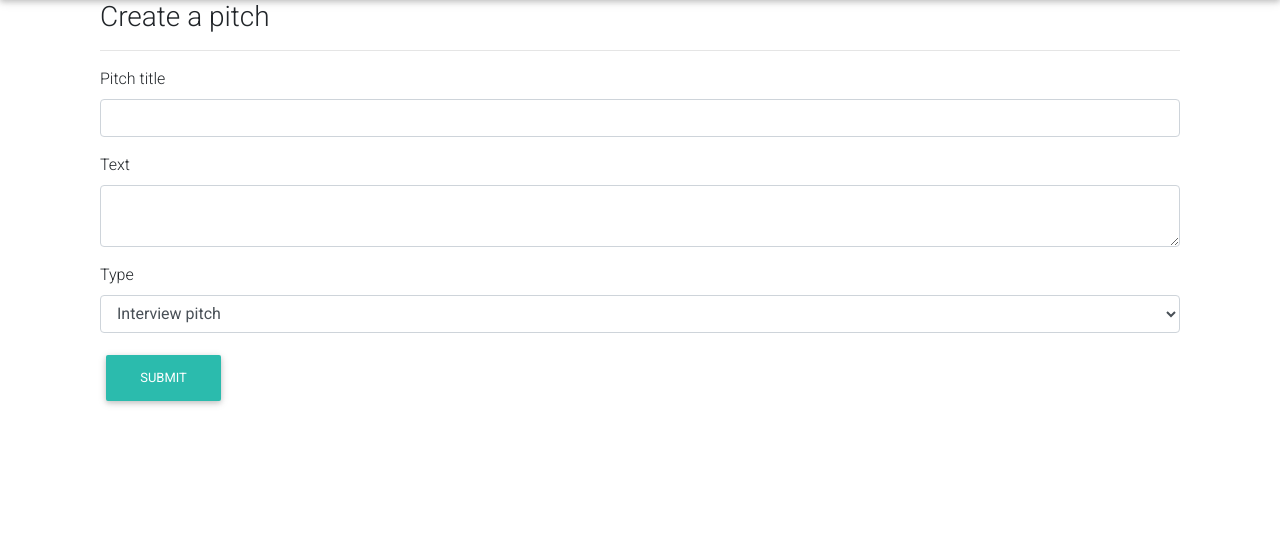
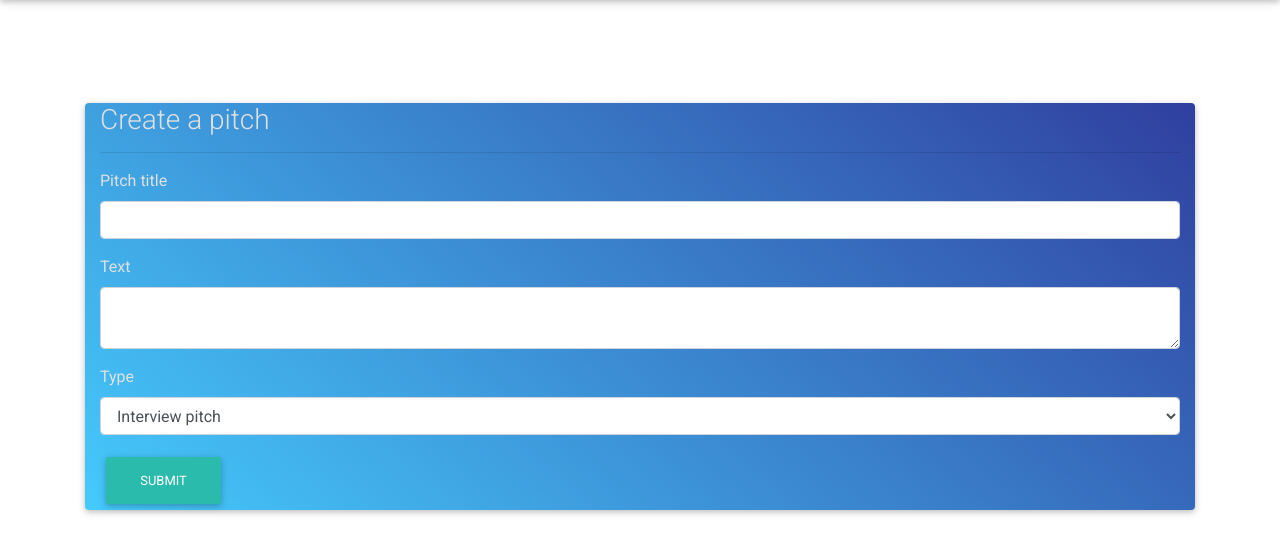
Before and after one commit to NgugiMuthoni/Pitchapp, a Flask app: page /pitch/new in a window 1280 px wide. Shown: the part 74-628 px from the top of the page. Run offline with Flask 2, Linux system fonts and the light colour scheme; the visitor is signed in with stand-in values (Sample User, id 1); data comes from the database, SQL or seed files in the repository; some libraries are stand-ins or nearby versions.

Commit message:
changes to styling

```diff
--- a/app/templates/new_pitch.html
+++ b/app/templates/new_pitch.html
@@ -2,11 +2,14 @@
 {% import "bootstrap/wtf.html" as wtf %}
 
 {% block content %}
-    <div class="container">
-        <div class="col-md-12">
-            <h3>Create a pitch</h3>
+    <div class="container" style="margin-top: 8%">
+
+        <div class="card blue-gradient text-light">
+            <div class="container-fluid">
+             <h3>Create a pitch</h3>
             <hr>
             {{ wtf.quick_form(pitch_form) }}
+            </div>
         </div>
 
     </div>
```
Also changed, not shown: app/templates/pitch.html (+12 -11 lines).
